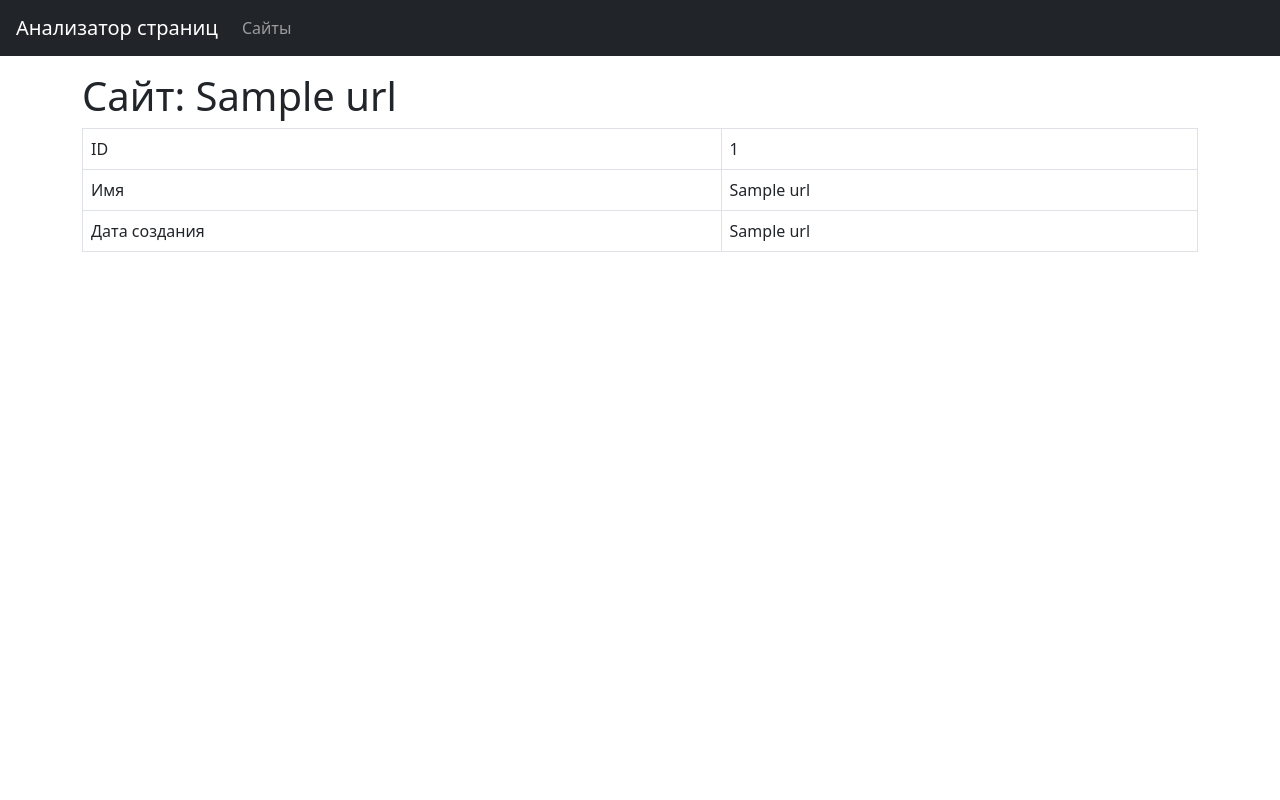
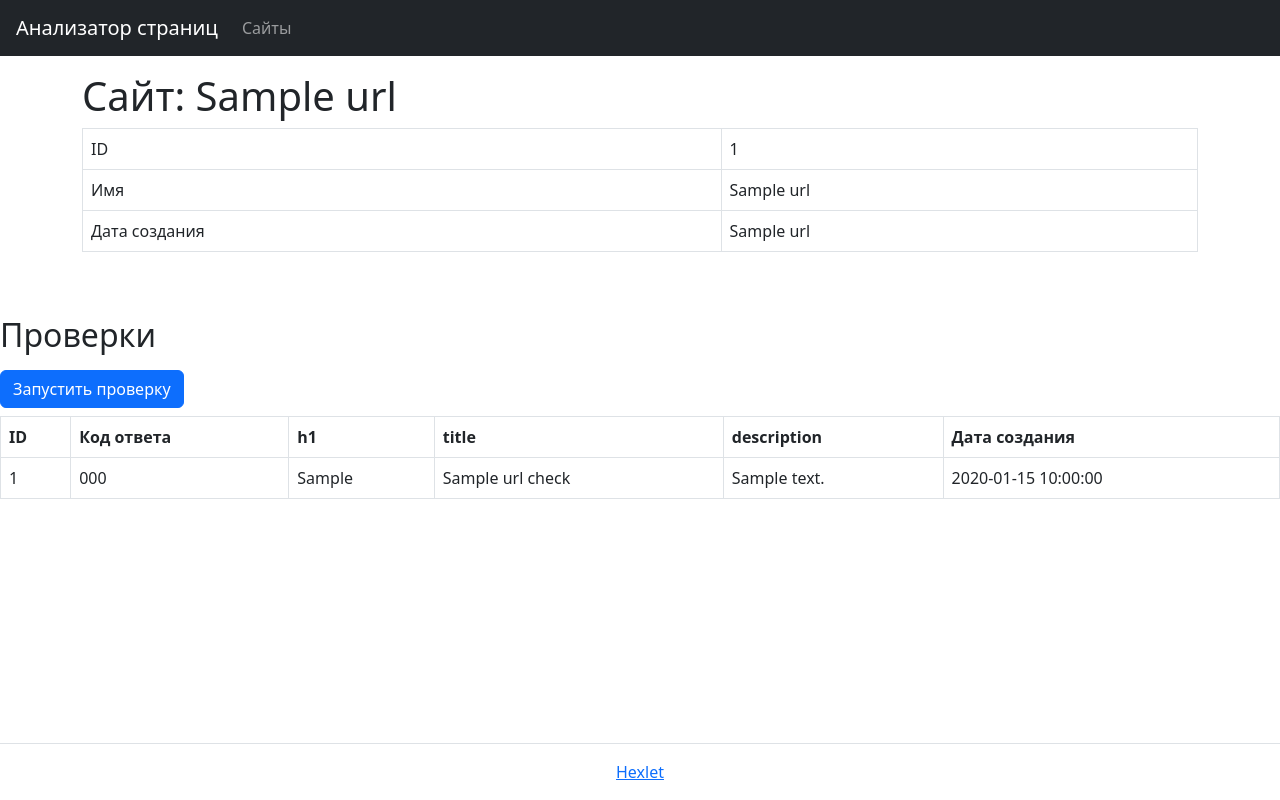
Before and after one commit to shashlfagai/python-project-83, a Flask app: page /urls/1 in a window 1280 px wide. Run offline with Flask 3, Linux system fonts and the light colour scheme; a database or web service that is not in the repository returns one stand-in record (values such as "Sample title"); some libraries are stand-ins or nearby versions.

Commit message:
4th step

```diff
--- a/database.sql
+++ b/database.sql
@@ -3,3 +3,14 @@ CREATE TABLE IF NOT EXISTS urls (
     name varchar(255),
     created_at date
 );
+
+
+CREATE TABLE IF NOT EXISTS url_cheks (
+    id bigint PRIMARY KEY GENERATED ALWAYS AS IDENTITY,
+    url_id varchar(255),
+    status_code varchar(255),
+    h1 varchar(255),
+    title varchar(255),
+    description varchar(255),
+    created_at date
+);
--- a/page_analyzer/app.py
+++ b/page_analyzer/app.py
@@ -8,7 +8,7 @@ import validators
 load_dotenv()
 
 DATABASE_URL = os.getenv('DATABASE_URL')
-# conn = psycopg2.connect(DATABASE_URL)
+conn = psycopg2.connect(DATABASE_URL)
 
 app = Flask(__name__)
 secret_key = secrets.token_hex(32)
@@ -22,21 +22,28 @@ def page_analyzer():
 
 @app.route('/urls', methods=['POST', 'GET'])
 def analyzed_pages():
-    conn = psycopg2.connect(DATABASE_URL)
+    # conn = psycopg2.connect(DATABASE_URL)
     if request.method == 'GET':
         cur = conn.cursor()
-        cur.execute("SELECT id, name FROM urls ORDER BY id DESC")
+        cur.execute("""
+    SELECT urls.id, urls.name, url_checks.created_at, url_checks.status_code
+    FROM urls
+    LEFT JOIN url_checks ON urls.id = url_checks.url_id
+    ORDER BY urls.id DESC
+""")
         rows = cur.fetchall()
         table_html = ""
         for row in rows:
-            table_html += "<tr>"
             for column in row:
-                table_html += "<td>{}</td>".format(column)
+                if column is not None:
+                    table_html += "<td>{}</td>".format(column)
+                else:
+                    table_html += "<td></td>"
             table_html += "</tr>"
         cur.close()
         return render_template('urls.html', table=table_html)
     else:
-        conn = psycopg2.connect(DATABASE_URL)
+        # conn = psycopg2.connect(DATABASE_URL)
         name = request.form.get('url')
         created_at = datetime.now().date()
         cur = conn.cursor()
@@ -72,17 +79,51 @@ def analyzed_pages():
             return redirect(url_for('page_analyzer'))
 
 
-@app.route('/urls/<id>')
+@app.route('/urls/<id>', methods=['GET', 'POST'])
 def showing_info(id):
-    conn = psycopg2.connect(DATABASE_URL)
+    if request.method == 'GET':
+        # conn = psycopg2.connect(DATABASE_URL)
+        cur = conn.cursor()
+        cur.execute("SELECT * FROM urls WHERE id = %s", (id,))
+        data = cur.fetchall()[0]
+        id = data[0]
+        url = data[1]
+        created_at = data[2]
+        cur.execute("""
+        SELECT id, status_code, h1, title, description, created_at
+        FROM url_checks
+        WHERE url_id = %s
+        ORDER BY created_at DESC
+        """, (id,))
+        rows = cur.fetchall()
+        table_html = ""
+        for row in rows:
+            for column in row:
+                if column is not None:
+                    table_html += "<td>{}</td>".format(column)
+                else:
+                    table_html += "<td></td>"
+            table_html += "</tr>"
+        cur.close()
+        return render_template(
+            'url.html', id=id, url=url, date=created_at, table_check=table_html
+        )
+    else:
+        redirect(url_for('check_url', id=id))
+
+
+@app.post('/urls/<id>/checks')
+def check_url(id):
+    created_at = datetime.now().date()
     cur = conn.cursor()
-    cur.execute("SELECT * FROM urls WHERE id = %s", (id,))
-    data = cur.fetchall()[0]
-    id = data[0]
-    url = data[1]
-    created_at = data[2]
+    cur.execute("""
+        INSERT INTO
+        url_checks (url_id, created_at)
+        VALUES (%s, %s)
+    """, (id, created_at))
+    conn.commit()
     cur.close()
-    return render_template('url.html', id=id, url=url, date=created_at)
+    return redirect(url_for('showing_info', id=id))
 
 
 if __name__ == '__main__':
--- a/page_analyzer/templates/url.html
+++ b/page_analyzer/templates/url.html
@@ -41,4 +41,36 @@
                     </table>
                 </div>
             </div>
+            <h2 class="mt-5 mb-3">Проверки</h2>
+            <form method="post" action="/urls/{{ id }}/checks">
+                <input type="submit" class="btn btn-primary" value="Запустить проверку">
+            </form>
+            <div>
+                <table class="table table-bordered table-hover mt-2" data-test="checks">
+                    <thead>
+                        <tr>
+                            <th>ID</th>
+                            <th>Код ответа</th>
+                            <th>h1</th>
+                            <th>title</th>
+                            <th>description</th>
+                            <th>Дата создания</th>
+                        </tr>
+                    </thead>
+                    <tbody>
+                        {{ table_check | safe}}
+                    </tbody>
+                </table>
+            </div>
+        </main>
+        <footer class="border-top py-3 mt-5 flex-shrink-0">
+            <div class="container-lg">
+                <div class="text-center">
+                    <a href="https://ru.hexlet.io/" target="_blank">Hexlet</a>
+                </div>
+            </div>
+        </footer>
+        <script src="https://cdn.jsdelivr.net/npm/bootstrap@5.1.3/dist/js/bootstrap.bundle.min.js"
+        integrity="sha384-ka7Sk0Gln4gmtz2MlQnikT1wXgYsOg+OMhuP+IlRH9sENBO0LRn5q+8nbTov4+1p" crossorigin="anonymous"></script>
+    </body>
 </html>
--- a/page_analyzer/templates/urls.html
+++ b/page_analyzer/templates/urls.html
@@ -33,7 +33,7 @@
                             </tr>
                         </thead>
                         <tbody>
-                            {{ table | safe }}
+                            {{ table | safe}}
                         </tbody>
                     </table>
                 </div>
```
Lines whose indentation alone changed are shown as unchanged.
